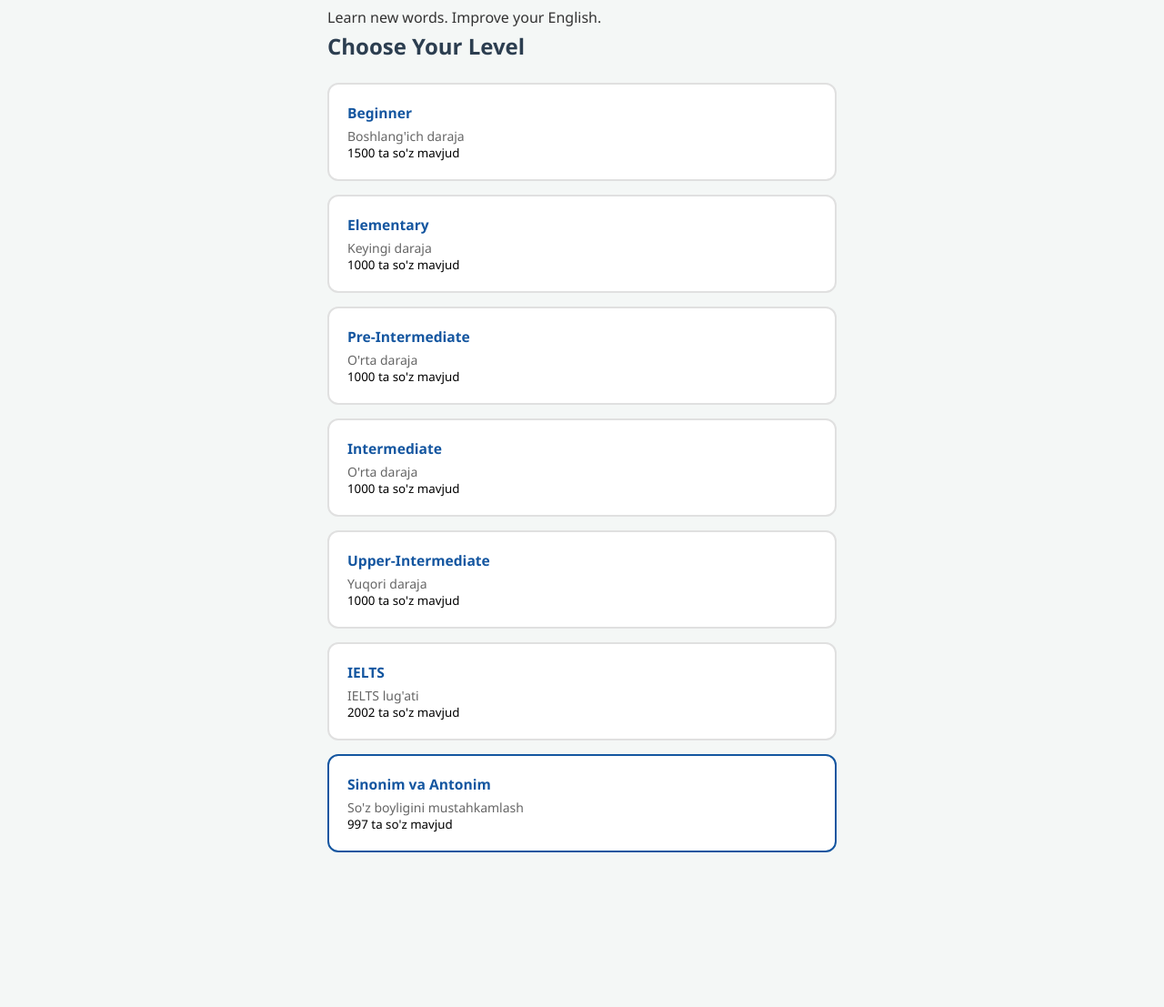
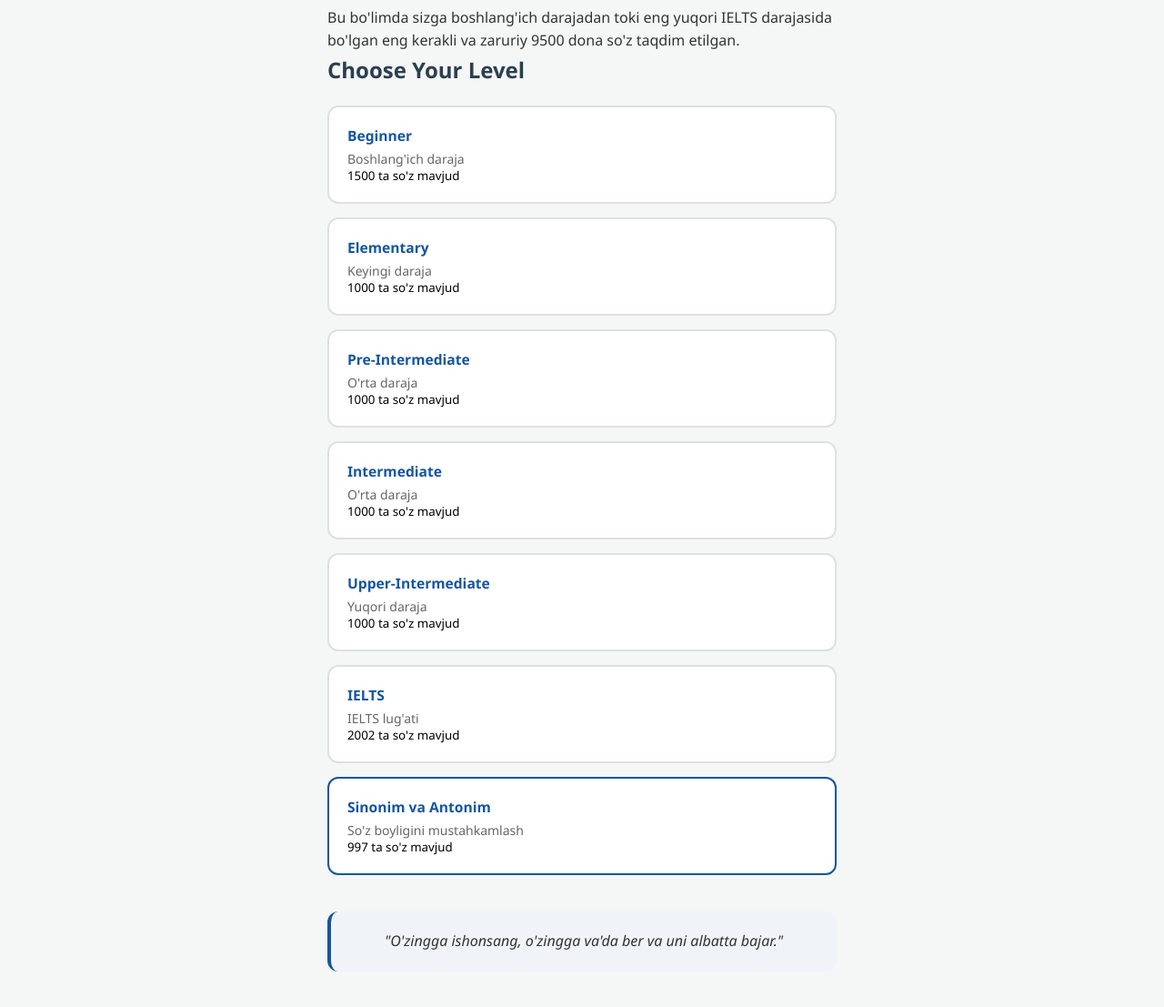
Before and after one commit to zarnigorchuliyeva1997-ui/english-up, a plain HTML site: page vocabulary.html in a window 1280 px wide. Shown: the part 143-1250 px from the top of the page at 91% size. Before the commit the page ends 1100 px from the top, so only its background shows below. Drawn offline with Linux system fonts and the light colour scheme.

Commit message:
Update vocabulary.html

```diff
--- a/vocabulary.html
+++ b/vocabulary.html
@@ -23,7 +23,7 @@
     <section id="levelSection">
       <p class="eyebrow">BUILD YOUR VOCABULARY</p>
       <h1>VOCABULARY</h1>
-      <p>Learn new words. Improve your English.</p>
+      <p>Bu bo'limda sizga boshlang'ich darajadan toki eng yuqori IELTS darajasida bo'lgan eng kerakli va zaruriy 9500 dona so'z taqdim etilgan.</p>
       <h2>Choose Your Level</h2>
       <div id="levelList" class="level-grid">
         <!-- JS orqali to'ldiriladi -->
@@ -178,6 +178,13 @@
       <button id="synContinueLearning" class="primary-btn hidden">Keyingi kunga o'tish</button>
     </section>
 
+    <!-- MOTIVATSION YOZUV -->
+    <div style="text-align: center; margin-top: 40px; margin-bottom: 20px; padding: 20px; background: #f0f4f8; border-radius: 12px; border-left: 4px solid #1456a0;">
+      <p style="font-size: 16px; font-style: italic; color: #333; margin: 0; font-weight: 500;">
+        "O'zingga ishonsang, o'zingga va'da ber va uni albatta bajar."
+      </p>
+    </div>
+
   </main>
 
   <!-- Skriptlar -->
```
